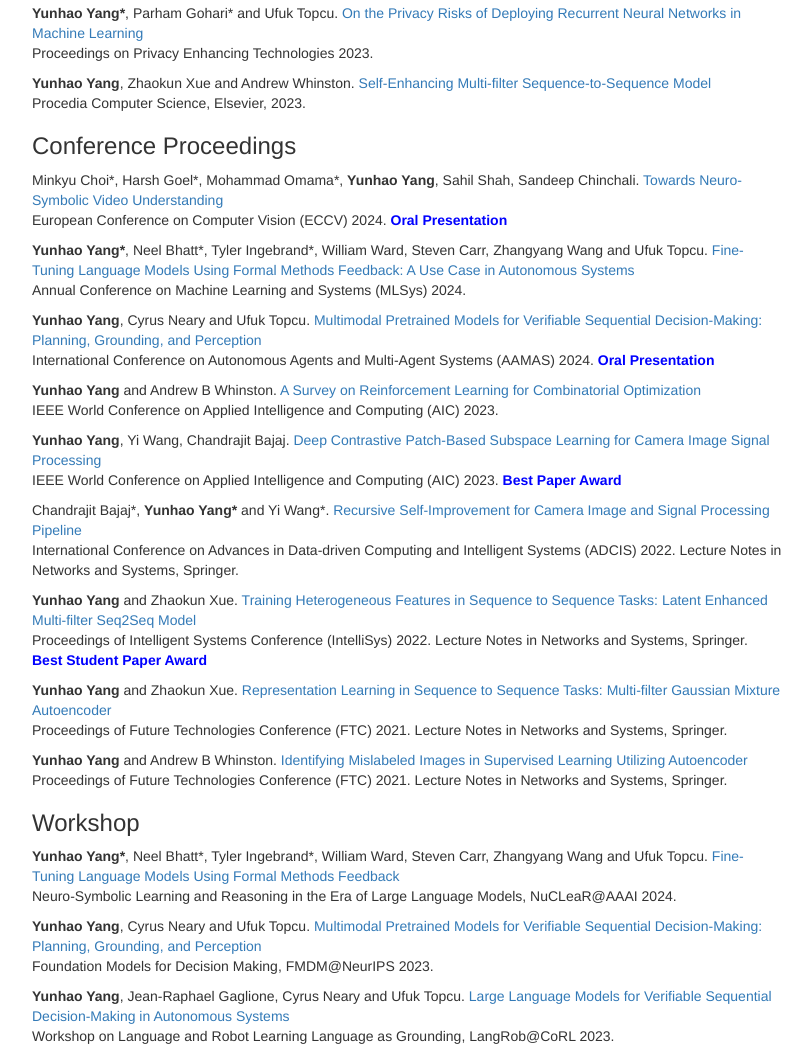
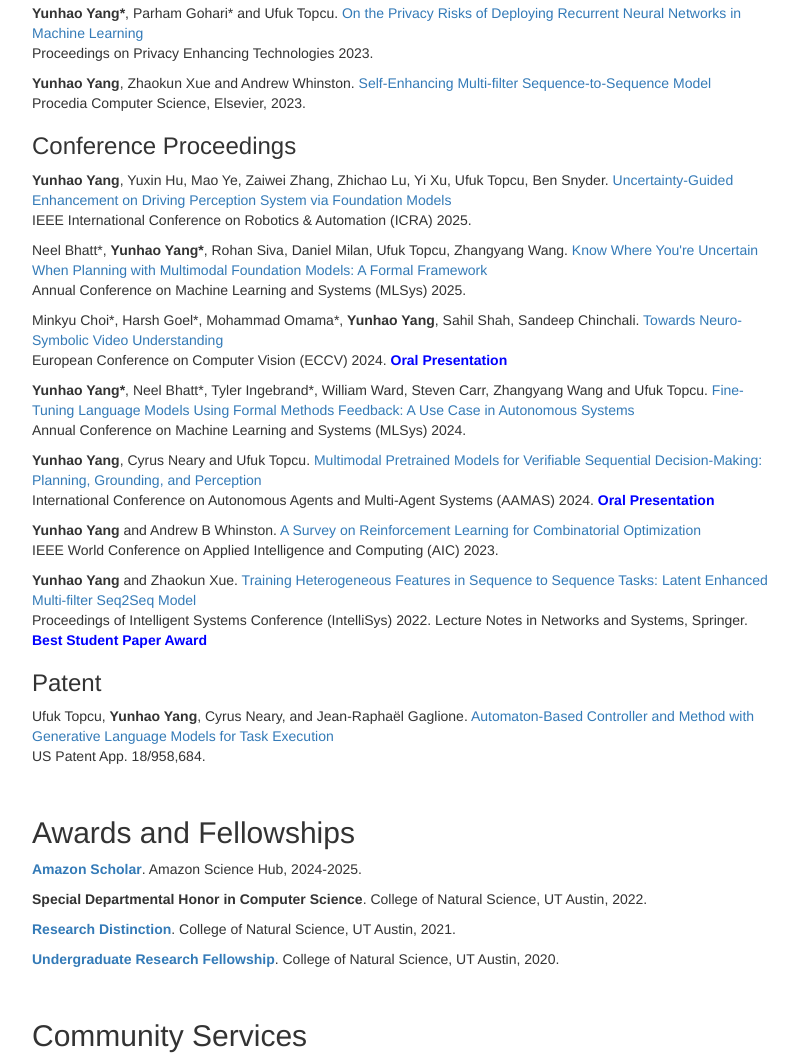
Before and after one commit to yunhaoyang234/yunhaoyang234.github.io, a plain HTML site: page index.html in a window 1280 px wide. Shown: the part 1007-2062 px from the top of the page, without its empty margins (38-850 px from the left). Drawn offline with nearby package versions, Linux system fonts and the light colour scheme.

Commit message:
update pub

```diff
--- a/index.html
+++ b/index.html
@@ -100,6 +100,16 @@
                     <h3>Conference Proceedings</h3>
                 </header>
                 <p>
+                    <b>Yunhao Yang</b>, Yuxin Hu, Mao Ye, Zaiwei Zhang, Zhichao Lu, Yi Xu, Ufuk Topcu, Ben Snyder. <a href="https://arxiv.org/pdf/2410.01144?" target="_blank">Uncertainty-Guided Enhancement on Driving Perception System via Foundation Models</a>
+                    <br> IEEE International Conference on Robotics & Automation (ICRA) 2025.
+                </p>
+
+                <p>
+                    Neel Bhatt*, <b>Yunhao Yang*</b>, Rohan Siva, Daniel Milan, Ufuk Topcu, Zhangyang Wang. <a href="https://openreview.net/pdf/750774ad7b26f2cab7dc975ca051390aff5ff20c.pdf" target="_blank">Know Where You're Uncertain When Planning with Multimodal Foundation Models: A Formal Framework</a>
+                    <br> Annual Conference on Machine Learning and Systems (MLSys) 2025.
+                </p>
+
+                <p>
                     Minkyu Choi*, Harsh Goel*, Mohammad Omama*, <b>Yunhao Yang</b>, Sahil Shah, Sandeep Chinchali. <a href="https://arxiv.org/abs/2403.11021" target="_blank">Towards Neuro-Symbolic Video Understanding</a>
                     <br> European Conference on Computer Vision (ECCV) 2024. <b style="color:blue;">Oral Presentation</b>
                 </p>
@@ -119,22 +129,22 @@
                     <br>IEEE World Conference on Applied Intelligence and Computing (AIC) 2023.
                 </p>
 
-                <p>
+                <!-- <p>
                     <b>Yunhao Yang</b>, Yi Wang, Chandrajit Bajaj. <a href="https://arxiv.org/abs/2104.00253" target="_blank">Deep Contrastive Patch-Based Subspace Learning for Camera Image Signal Processing</a>
                     <br> IEEE World Conference on Applied Intelligence and Computing (AIC) 2023. <b style="color:blue;">Best Paper Award</b>
-                </p>
+                </p> -->
 
-                <p>
+                <!-- <p>
                     Chandrajit Bajaj*, <b>Yunhao Yang*</b> and Yi Wang*. <a href="https://arxiv.org/abs/2111.07499" target="_blank">Recursive Self-Improvement for Camera Image and Signal Processing Pipeline</a>
                     <br> International Conference on Advances in Data-driven Computing and Intelligent Systems (ADCIS) 2022. Lecture Notes in Networks and Systems, Springer.
-                </p>
+                </p> -->
 
                 <p>
                     <b>Yunhao Yang</b> and Zhaokun Xue. <a href="https://arxiv.org/abs/2105.08840" target="_blank">Training Heterogeneous Features in Sequence to Sequence Tasks: Latent Enhanced Multi-filter Seq2Seq Model</a>
                     <br> Proceedings of Intelligent Systems Conference (IntelliSys) 2022. Lecture Notes in Networks and Systems, Springer. <b><a href="https://saiconference.com/Conferences/IntelliSys2022", style="color:blue;">Best Student Paper Award</a></b>
                 </p>
 
-                <p>
+                <!-- <p>
                     <b>Yunhao Yang</b> and Zhaokun Xue. <a href="https://arxiv.org/abs/2105.08840v1" target="_blank">Representation Learning in Sequence to Sequence Tasks: Multi-filter Gaussian Mixture Autoencoder</a>
                     <br> Proceedings of Future Technologies Conference (FTC) 2021. Lecture Notes in Networks and Systems, Springer.
                 </p>
@@ -142,9 +152,9 @@
                 <p>
                     <b>Yunhao Yang</b> and Andrew B Whinston. <a href="https://arxiv.org/abs/2011.03667" target="_blank">Identifying Mislabeled Images in Supervised Learning Utilizing Autoencoder</a>
                     <br>Proceedings of Future Technologies Conference (FTC) 2021. Lecture Notes in Networks and Systems, Springer.
-                </p>
+                </p> -->
 
-                <header>
+                <!-- <header>
                     <h3>Workshop</h3>
                 </header>
                 <p>
@@ -160,18 +170,33 @@
                 <p>
                     <b>Yunhao Yang</b>, Jean-Raphael Gaglione, Cyrus Neary and Ufuk Topcu. <a href="https://openreview.net/forum?id=3IDdNlRbwk" target="_blank">Large Language Models for Verifiable Sequential Decision-Making in Autonomous Systems</a>
                     <br> Workshop on Language and Robot Learning Language as Grounding, LangRob@CoRL 2023.
-                </p>
+                </p> -->
 
                 <header>
                     <h3>Patent</h3>
                 </header>
 
                 <p>
-                    Ufuk Topcu, <b>Yunhao Yang</b>, Cyrus Neary, and Jean-Raphaël Gaglione. Automaton-Based Controller and Method with Generative Language Models for Task Execution
-                    <br> US Patent Application No.63/602,380.
+                    Ufuk Topcu, <b>Yunhao Yang</b>, Cyrus Neary, and Jean-Raphaël Gaglione. <a href="https://patents.google.com/patent/US20250172913A1/en" target="_blank">Automaton-Based Controller and Method with Generative Language Models for Task Execution</a>
+                    <br> US Patent App. 18/958,684.
                 </p>
 
                 <br>
+
+                <h2 id="services">Awards and Fellowships</h2>
+                <p>
+                    <b><a href="https://sciencehub.utexas.edu/funding/#phd" target="_blank">Amazon Scholar</a></b>. Amazon Science Hub, 2024-2025.
+                </p>
+                <p>
+                    <b>Special Departmental Honor in Computer Science</b>. College of Natural Science, UT Austin, 2022.
+                </p>
+                <p>
+                    <b><a href="https://cns.utexas.edu/info-undergraduate-students/events-recognition/cns-distinctions", target="_blank">Research Distinction</a></b>. College of Natural Science, UT Austin, 2021.
+                </p>
+                <p>
+                    <b><a href="https://undergradcollege.utexas.edu/academics/undergraduate-research/scholarships-awards/undergraduate-research-fellowship" target="_blank">Undergraduate Research Fellowship</a></b>. College of Natural Science, UT Austin, 2020.
+                </p>
+
                 <br>
 
                 <h2 id="services">Community Services</h2>
@@ -189,7 +214,7 @@
                     <h3>Volunteer</h3>
                 </header>
                 <p>
-                    <a href="https://girlday.utexas.edu/" target="_blank">STEM Girl Day at UT Austin</a>, 2024
+                    <a href="https://girlday.utexas.edu/" target="_blank">STEM Girl Day at UT Austin</a>, 2024 and 2025
                 </p>
                 <p>
                     <a href="https://yunhaoyang234.github.io/2023%20REACT%20REU.pdf" target="_blank">Mentor for REACT RUE summer program</a>, 2023
```
Also changed, not shown: 2 other files.
